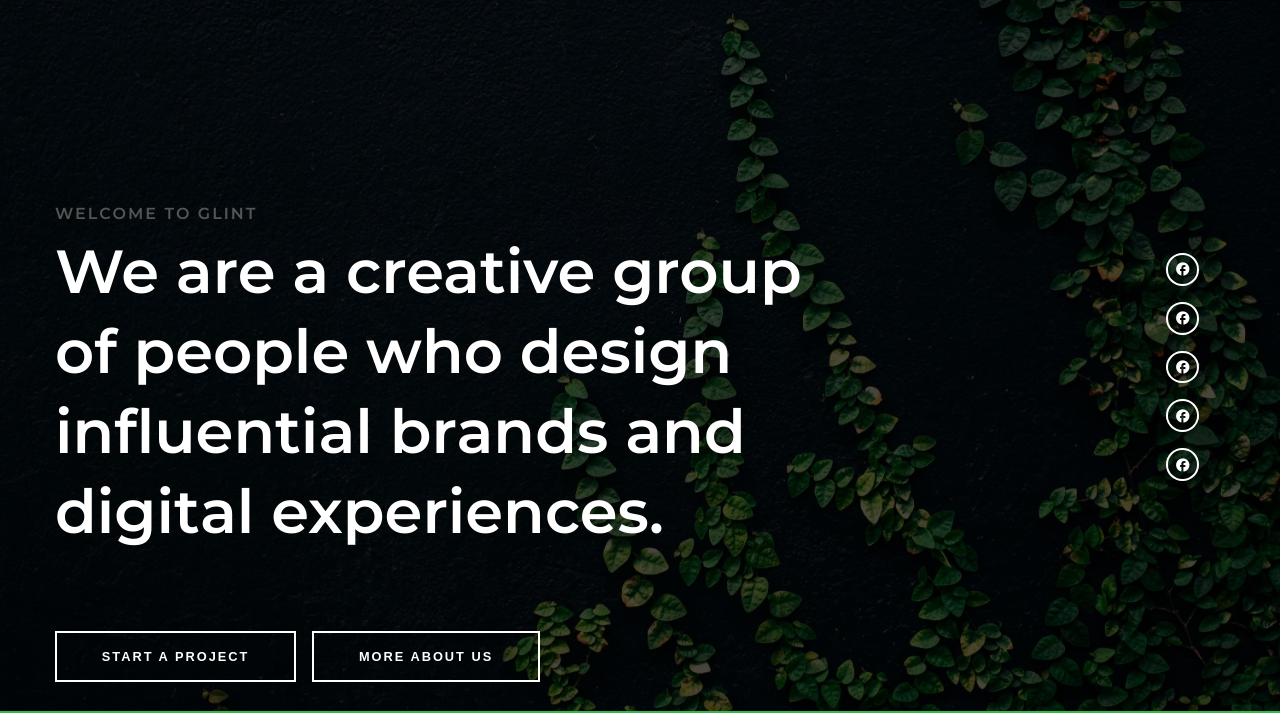
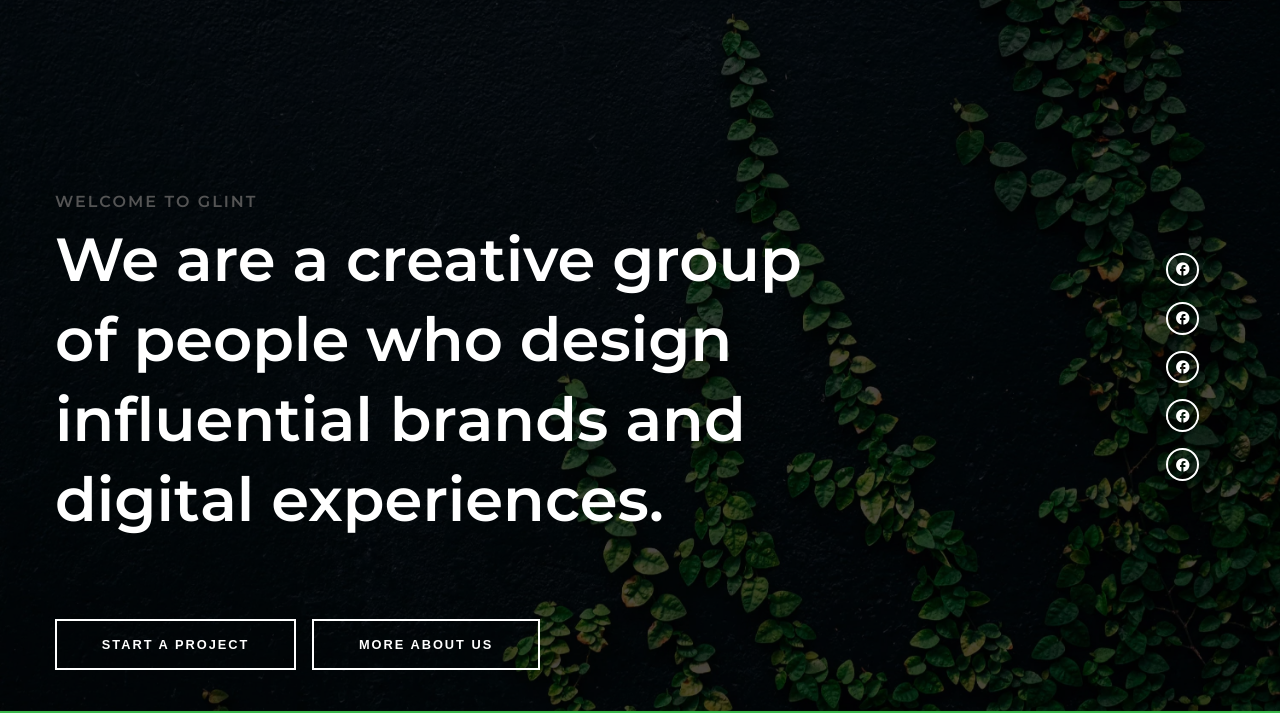
Before and after one commit to fourty-one/glint4, a website built with webpack: page src/index.html in a window 1280 px wide. Shown: the part 89-802 px from the top of the page. Built offline with nearby package versions, Linux system fonts and the light colour scheme.

Commit message:
fix hero content alignment

```diff
--- a/src/index.html
+++ b/src/index.html
@@ -72,7 +72,7 @@
 		</header>
 		<main class="main">
 			<section class="hero bg-reset bg-shadow relative" id="hero">
-				<div class="container hero-container">
+				<div class="container hero-container flex flex-column flex-center">
 					<h2 class="hero__subtitle semi-bold emperor uppercase">Welcome to Glint</h2>
 					<h1 class="hero__title semi-bold white">
 						We are a creative group of people who design influential
--- a/src/scss/_overall.scss
+++ b/src/scss/_overall.scss
@@ -33,6 +33,7 @@
 .flex-wrap     { flex-wrap: wrap; }
 .items-center  { align-items: center; }
 .flex-start    { justify-content: flex-start; }
+.flex-center   { justify-content: center; }
 .space-between { justify-content: space-between; }
 
 .relative { position: relative; }
--- a/src/scss/components/_hero.scss
+++ b/src/scss/components/_hero.scss
@@ -30,14 +30,14 @@
 	}
 
 	&__subtitle {
-		padding-top: 25%;
+		padding-top: 15rem;
 		font-size: 1rem;
 		letter-spacing: 2px;
 		margin-bottom: 0.5rem;
 
 		@include for-phone {
+			padding-top: 7rem;
 	      	text-align: center;
-	      	padding-top: 14rem;
 	   	}
 	}
 
```
